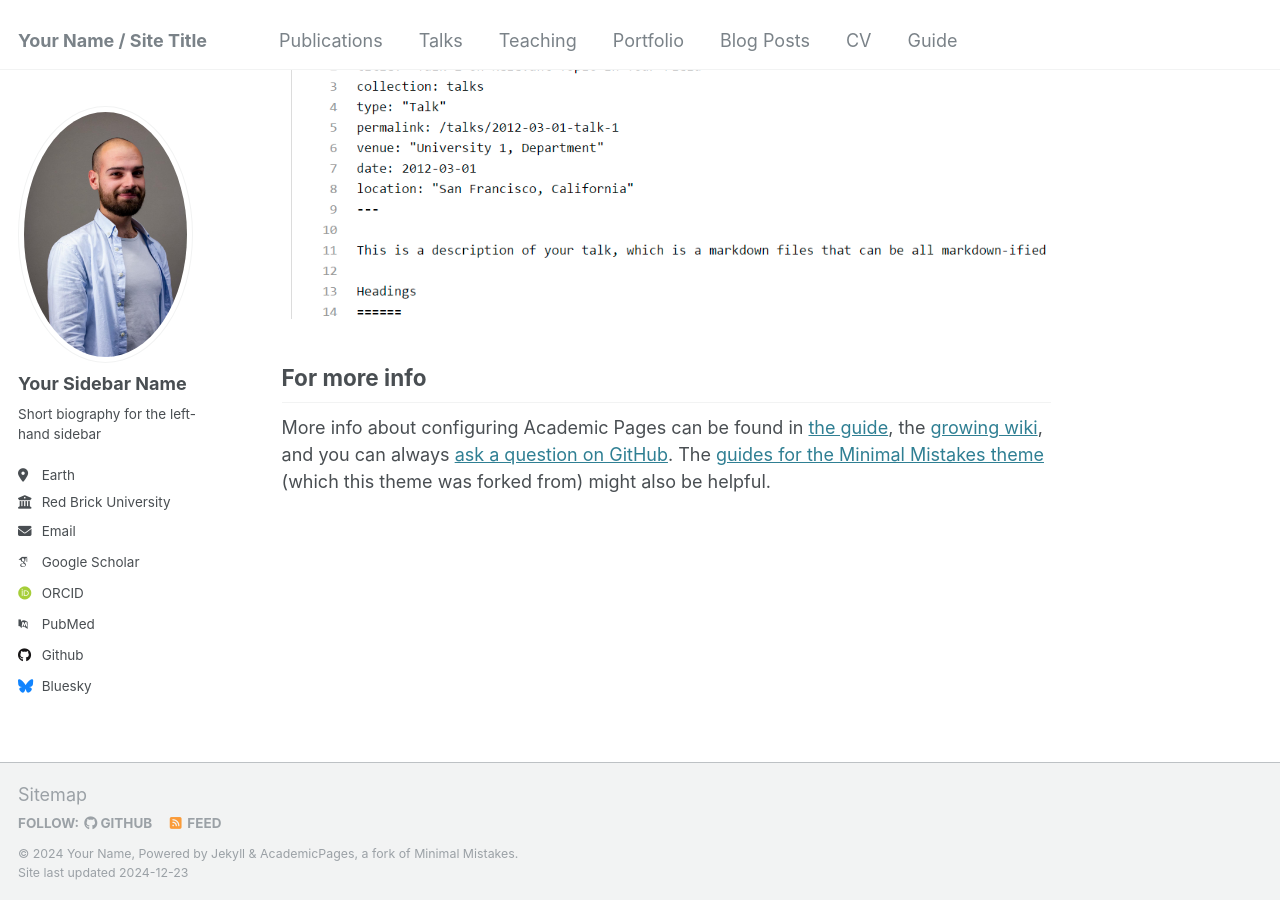
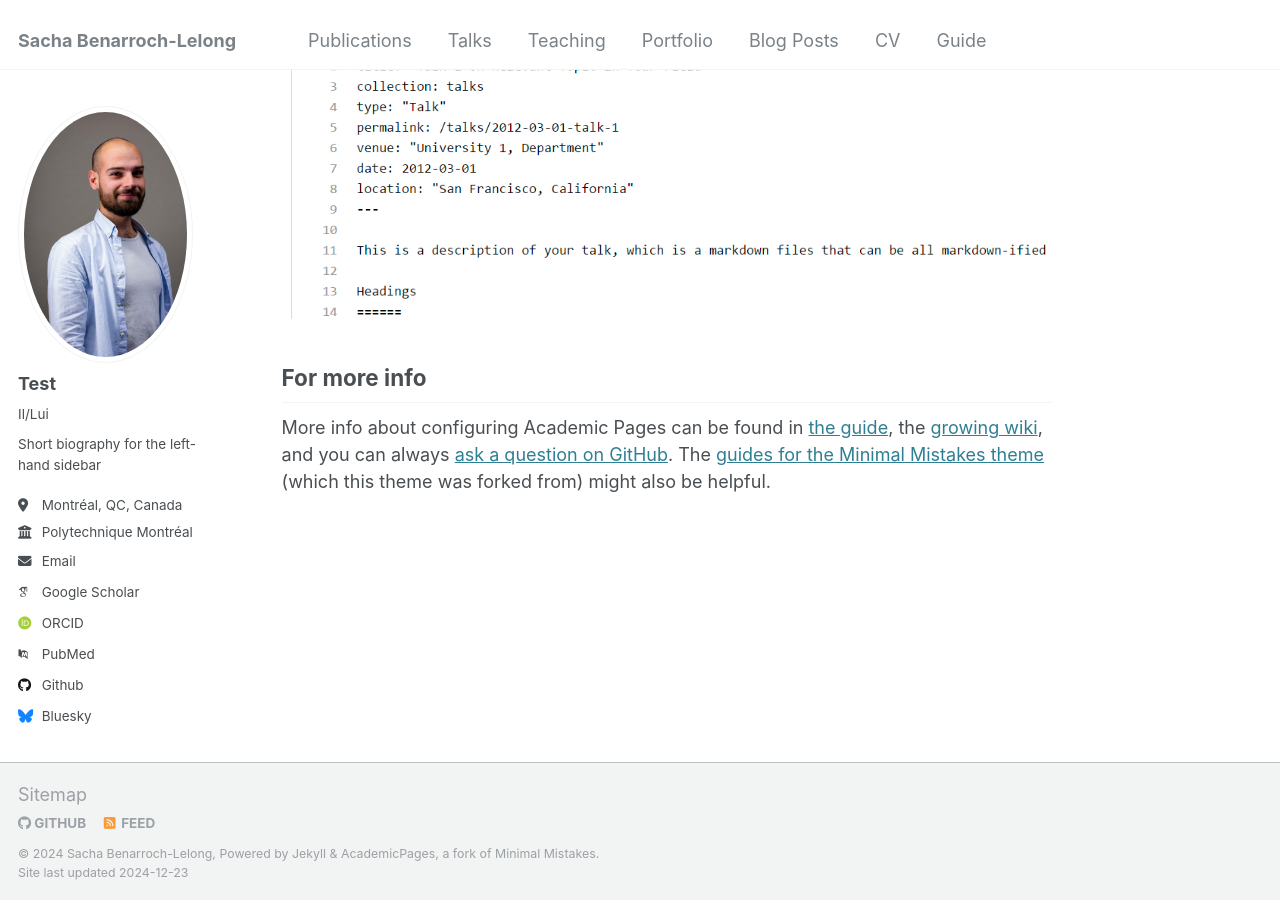
Before and after one commit to sblelong/sblelong.github.io, a Jekyll site: the page built from _pages/about.md, in a window 1280 px wide and 900 px high, scrolled down 2643 px. Built offline with Jekyll 4.4.1, drawn with Linux system fonts in a browser that asks for light colours; some web fonts are replaced.

Commit message:
Update _config.yml

```diff
--- a/_config.yml
+++ b/_config.yml
@@ -7,11 +7,11 @@
 # server process.
 
 # Basic Site Settings
-locale                   : "en-US"
-title                    : "Your Name / Site Title"
+locale                   : "fr-CA"
+title                    : "Sacha Benarroch-Lelong"
 title_separator          : "-"
-name                     : &name "Your Name"
-description              : &description "personal description"
+name                     : &name "Sacha Benarroch-Lelong"
+description              : &description "Étudiant au MSc en mathématiques appliquées"
 url                      : https://academicpages.github.io # the base hostname & protocol for your site e.g. "https://[your GitHub username].github.io"
 baseurl                  : "" # the subpath of your site, e.g. "/blog"
 repository               : "academicpages/academicpages.github.io"
@@ -22,13 +22,13 @@ repository               : "academicpages/academicpages.github.io"
 author:
   # Biographic information
   avatar           : "profile.png"
-  name             : "Your Sidebar Name"
-  pronouns         : # example: "she/her"
+  name             : "Test"
+  pronouns         : "Il/Lui"
   bio              : "Short biography for the left-hand sidebar"
-  location         : "Earth"
-  employer         : "Red Brick University"
+  location         : "Montréal, QC, Canada"
+  employer         : "Polytechnique Montréal"
   uri              : # URL
-  email            : "none@example.org"
+  email            : "sacha.benarroch@polymtl.ca"
 
   # Academic websites
   arxiv            : # URL - Update with the correct link to your profile
```
